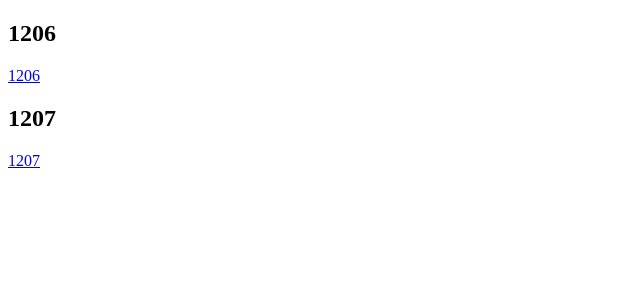
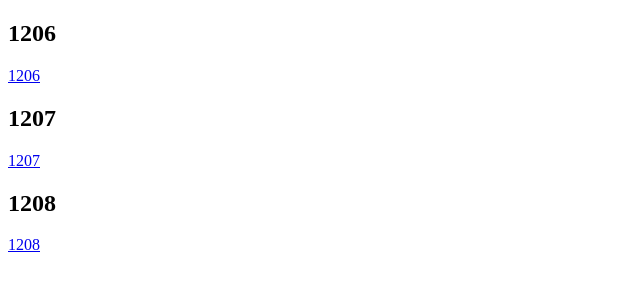
Before and after one commit to MMMao92/MMMao92.github.io, a plain HTML site: page index.html in a window 1280 px wide. Shown: the whole page, without its empty margins (0-640 px from the left). Drawn offline with Linux system fonts and the light colour scheme.

Commit message:
Update index.html

```diff
--- a/index.html
+++ b/index.html
@@ -9,6 +9,9 @@
 		<a href="https://mmmao92.github.io/1206.html">1206</a>
 		<h2>1207</h2>
                  <a href="https://mmmao92.github.io/1207.html">1207</a>
+		<h2>1208</h2>
+                 <a href="https://github.com/MMMao92/MMMao92.github.io/blob/master/1208%E6%80%BB%E7%BB%93.html">1208</a>
+
 
 	</body>
 </html>
```
